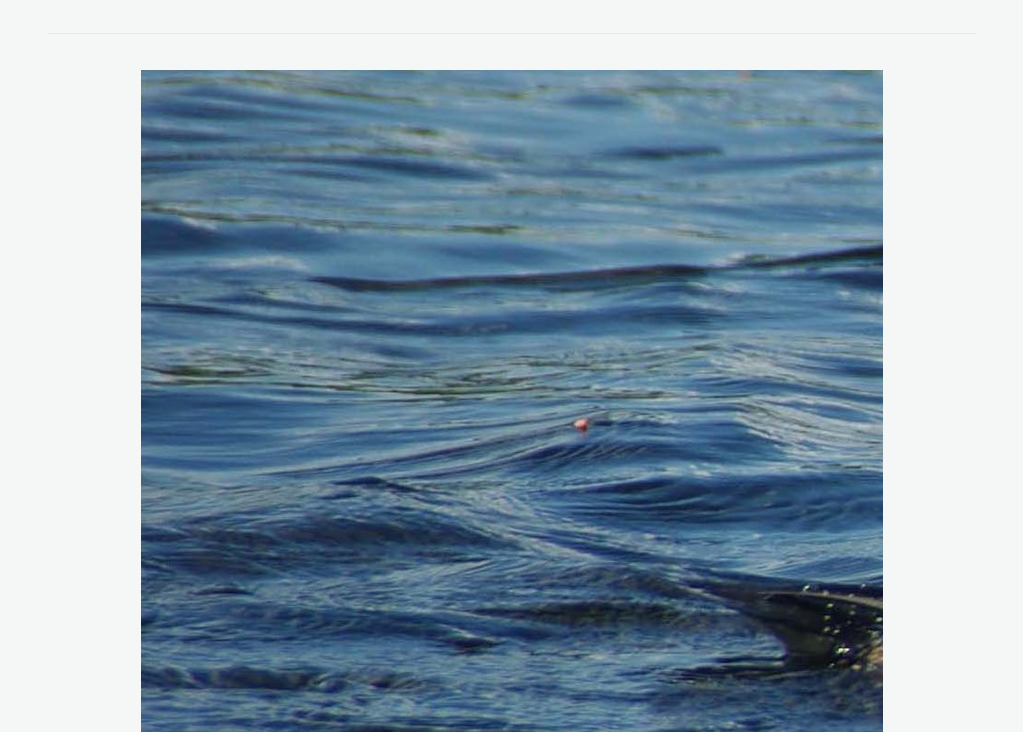
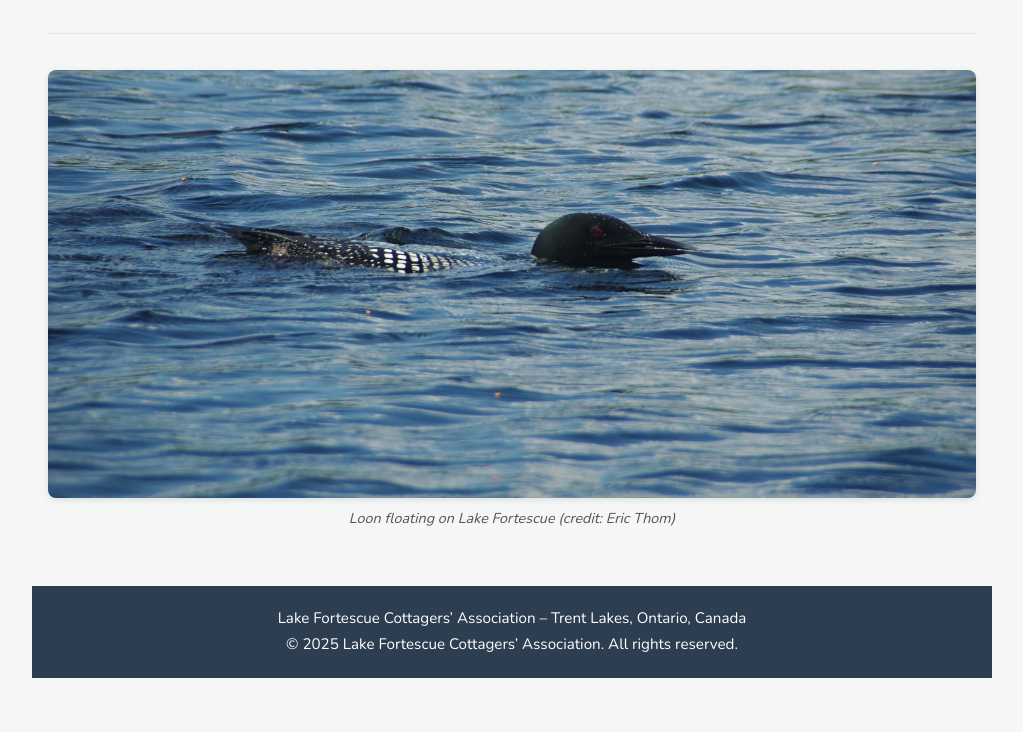
Before and after one commit to benrules2/lake-fortescue-website, a plain HTML site: page events.html in a window 1280 px wide. Shown: the part 968-1700 px from the top of the page, without its empty margins (128-1151 px from the left). After the commit the page ends 1646 px from the top, so only its background shows below. Drawn offline with nearby package versions, Linux system fonts and the light colour scheme.

Commit message:
Fix single image style

```diff
--- a/css/styles.css
+++ b/css/styles.css
@@ -204,12 +204,26 @@ footer p {
 }
 
 .hero-image-single {
-  grid-area: image;
-  max-width: 80%;        /* or whatever size you prefer */
-  margin: 1rem 0;         /* only top/bottom spacing */
-  justify-self: center;      /* push to the right edge */
-  overflow: hidden;
-  box-shadow: none;
+  display: block;
+  width: 100%;              /* full width of container */
+  margin: 1rem 0;           /* vertical spacing */
+  text-align: center;       /* center figcaption text */
+}
+
+.hero-image-single img {
+  display: block;
+  width: 100%;              /* make image responsive */
+  height: auto;             /* maintain aspect ratio */
+  border-radius: 8px;       /* optional: soften corners */
+  box-shadow: 0 2px 6px rgba(0, 0, 0, 0.1); /* subtle depth */
+}
+
+.hero-image-single figcaption {
+  margin-top: .5rem;
+  font-style: italic;
+  font-size: .9rem;
+  color: #555;
+  text-align: center;
 }
 
 .hero-image {
```
